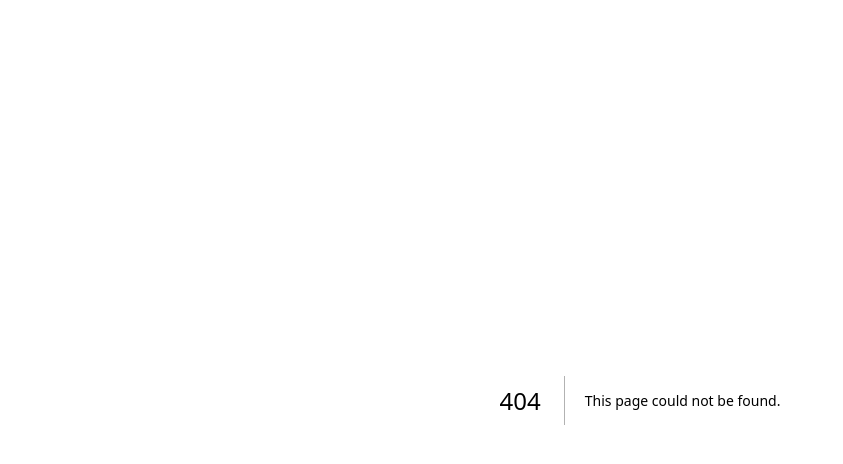
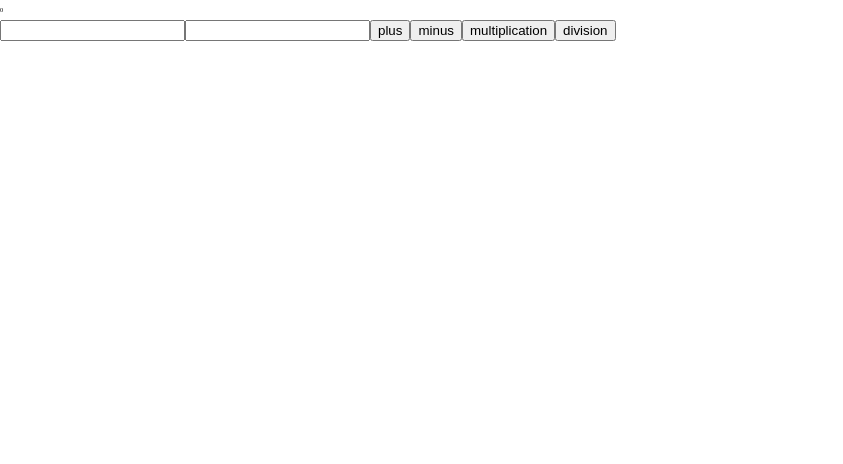
Before and after one commit to RikutoOgaki/next.js-study-hard, a Next.js app: page /samples/08 in a window 1280 px wide. Before the commit this address had no page. Shown: the top 464 px of the page, without its empty margins (0-843 px from the left). Built offline with nearby package versions, Linux system fonts and the light colour scheme.

Commit message:
next.js-study

```diff
--- a/src/pages/index.tsx
+++ b/src/pages/index.tsx
@@ -15,6 +15,7 @@ export default function Index() {
             <Link href={'/samples/05'}><li>Sample05</li></Link>
             <Link href={'/samples/06'}><li>Sample06</li></Link>
             <Link href={'/samples/07'}><li>Sample07</li></Link>
+            <Link href={'/samples/08'}><li>Sample08</li></Link>
           </ul>
         </Flex>
       </Flex>
--- /dev/null
+++ b/src/pages/samples/08/index.tsx
@@ -0,0 +1,75 @@
+import { Box, Flex, Text, Input } from '@chakra-ui/react'
+import { useState } from 'react'
+
+export default function Sample08() {
+
+    const [state, setState] = useState({
+        a: '',
+        b: '',
+        result: 0
+    })
+
+    return (
+        <>
+            <Box>
+                <Text>{state.result}</Text>
+                <Input type={'text'} value={state.a}
+                    onChange={(e) => setState({
+                        ...state,
+                        a: e.target.value
+                    })}
+                ></Input>
+                <Input type={'text'} value={state.b}
+                    onChange={(e) => setState({
+                        ...state,
+                        b: e.target.value
+                    })}
+                ></Input>
+                <Input type={'button'} value={'plus'}
+                    onClick={() => {
+                        let numA = parseInt(state.a)
+                        let numB = parseInt(state.b)
+
+                        setState({
+                            ...state,
+                            result: numA + numB
+                        })
+                    }}
+                ></Input>
+                <Input type={'button'} value={'minus'}
+                    onClick={() => {
+                        let numA = parseInt(state.a)
+                        let numB = parseInt(state.b)
+
+                        setState({
+                            ...state,
+                            result: numA - numB
+                        })
+                    }}
+                ></Input>
+                <Input type={'button'} value={'multiplication'}
+                    onClick={() => {
+                        let numA = parseInt(state.a)
+                        let numB = parseInt(state.b)
+
+                        setState({
+                            ...state,
+                            result: numA * numB
+                        })
+                    }}
+                ></Input>
+                <Input type={'button'} value={'division'}
+                    onClick={() => {
+                        let numA = parseInt(state.a)
+                        let numB = parseInt(state.b)
+
+                        setState({
+                            ...state,
+                            result: numA / numB
+                        })
+                    }}
+                ></Input>
+            </Box>
+        </>
+    )
+}
```
